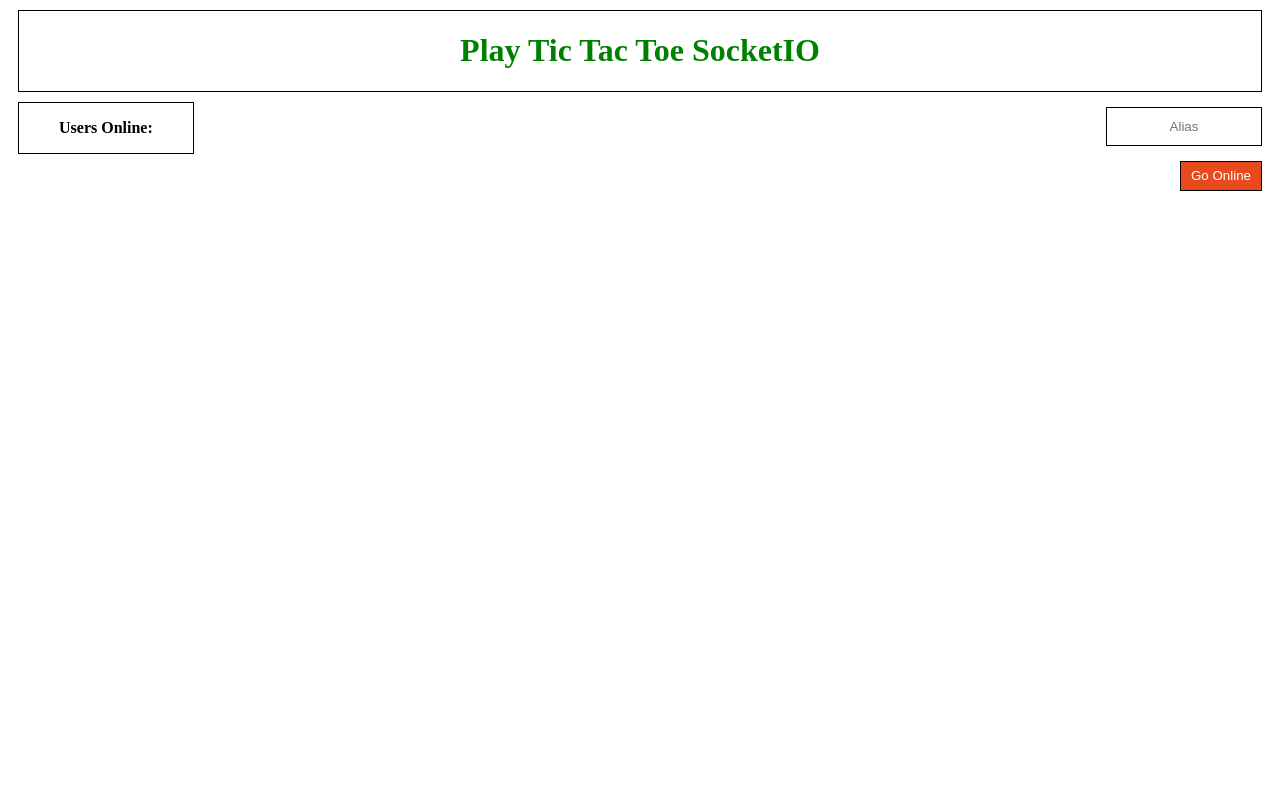
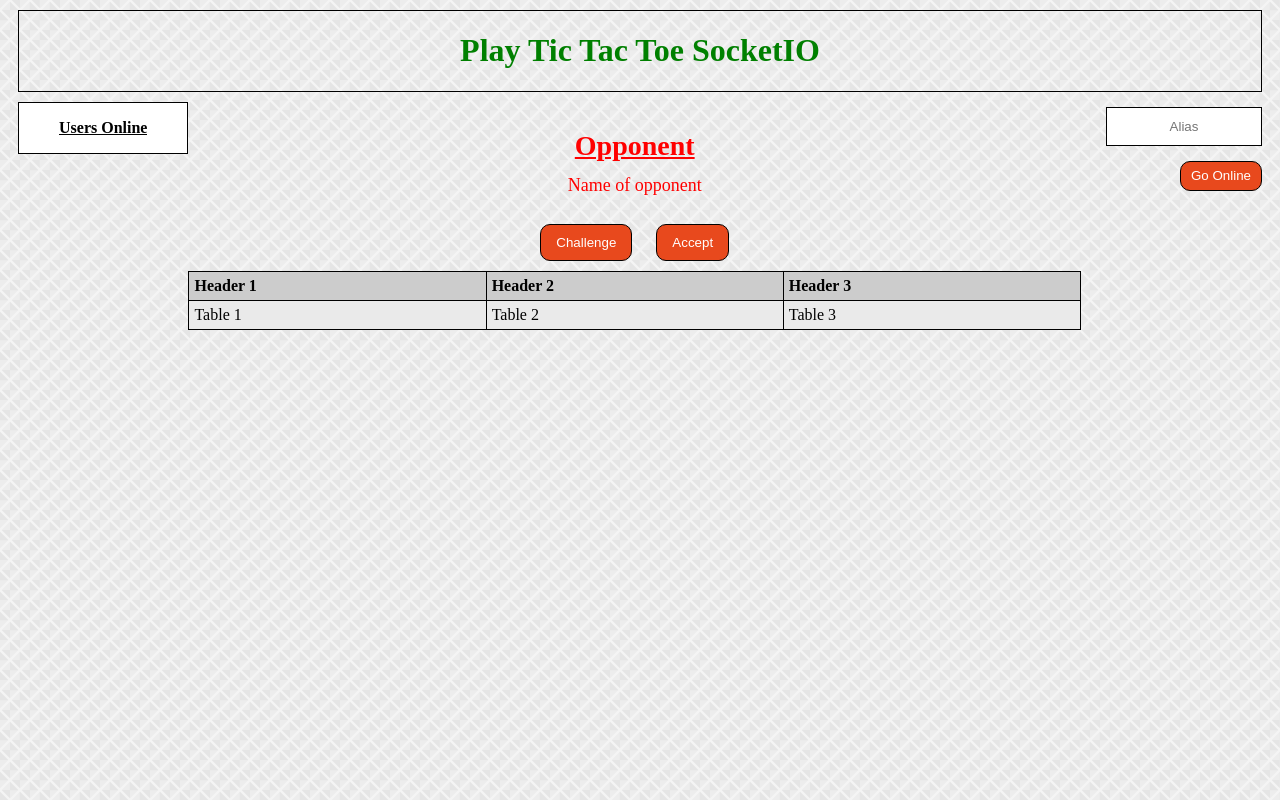
Before and after one commit to AnthonMS/TicTacToeSocketIO, a plain HTML site: page client/index.html in a window 1280 px wide. Drawn offline with nearby package versions, Linux system fonts and the light colour scheme; no server answers.

Commit message:
New Styling and added challenge request table

```diff
--- a/client/css/index_styles.css
+++ b/client/css/index_styles.css
@@ -1,3 +1,7 @@
+body {
+    background-image: url("../img/stonehaven.png");
+}
+
 #index_container {
 
 }
@@ -15,10 +19,13 @@
     margin-left: 10px;
     border: 1px solid black;
     padding-right: 40px;
+    overflow: hidden;
+    background-color: white;
 }
 
 #userlist {
     list-style: none;
+    overflow: hidden;
 }
 
 #userlist li {
@@ -38,6 +45,7 @@
     text-align: center;
     float: right;
     margin-right: 10px;
+    overflow: hidden;
 }
 
 #name_input {
@@ -58,9 +66,10 @@
     padding-right: 10px;
     color: #ffffff;
     float: right;
+    border-radius: 10px;
 }
 #login_btn:hover {
-    background: grey;
+    background: blue;
     cursor: pointer;
 }
 
@@ -74,3 +83,61 @@
     color: #ffffff;
     float: right;
 }
+
+#middlesection {
+    text-align: center;
+    overflow: hidden;
+}
+#middlesection h3 {
+    color: red;
+    font-size: 28px;
+}
+#middlesection p {
+    color: red;
+    margin-top: -15px;
+    font-size: 18px;
+    text-align: center;
+}
+
+#middlesection button {
+    background: #e8491d;
+    border: 1px solid black;
+    padding-left: 15px;
+    padding-right: 15px;
+    padding-top: 10px;
+    padding-bottom: 10px;
+    color: #ffffff;
+    margin: 10px;
+    border-radius: 10px;
+}
+
+#middlesection button:hover {
+    background: blue;
+    cursor: pointer;
+}
+
+#requestlist_container {
+
+}
+
+#requestlist {
+    width: 100%;
+}
+
+#requestlist, th, td {
+    border: 1px solid black;
+    border-collapse: collapse;
+}
+
+#requestlist th {
+    background-color: #cccccc;
+    padding: 5px;
+    text-align: left;
+
+}
+
+#requestlist td {
+    background-color: #eaeaea;
+    padding: 5px;
+    text-align: left;
+}
--- a/client/index.html
+++ b/client/index.html
@@ -8,7 +8,7 @@
     <link href="css/index_styles.css" rel="stylesheet"/>
     <script src="js/client_script.js"></script>
 </head>
-<body>
+<body id="index_body">
 
 <div id="index_container">
     <div id="index_title">
@@ -16,7 +16,7 @@
     </div>
     <div id="userlist_container">
         <ul id="userlist">
-            <b>Users Online:</b>
+            <b><u>Users Online</u></b>
         </ul>
     </div>
 
@@ -25,6 +25,29 @@
         <button id="login_btn">Go Online</button>
     </div>
 
+    <div id="middlesection">
+        <h3><u>Opponent</u></h3>
+        <p>Name of opponent</p>
+        <button id="challenge_btn">Challenge</button>
+        <button id="accept_btn">Accept</button>
+
+        <div id="requestlist_container">
+            <table id="requestlist">
+                <tr>
+                    <th>Header 1</th>
+                    <th>Header 2</th>
+                    <th>Header 3</th>
+                </tr>
+                <tr>
+                    <td>Table 1</td>
+                    <td>Table 2</td>
+                    <td>Table 3</td>
+                </tr>
+            </table>
+        </div>
+
+    </div>
+
 </div>
 
 </body>
--- a/client/js/client_script.js
+++ b/client/js/client_script.js
@@ -18,6 +18,10 @@
 {
     const $container = $("#index_container");
     const that = this;
+
+    $container.on('click', '#userlist b', function () {
+        $('#userlist li').attr('class', '');
+    });
 
     $container.on('click', '#login_btn', function () {
         // Get name input field
@@ -41,10 +45,12 @@
 
     $container.on('click', '#userlist li', function ()
     {
-        $('#userlist li').attr('class', '');
-        $(this).attr('class', 'marked_listitem');
-        markedUser = $(this).data('name');
-        console.log(markedUser);
+        if ($(this).data('name') != username)
+        {
+            $('#userlist li').attr('class', '');
+            $(this).attr('class', 'marked_listitem');
+            markedUser = $(this).data('name');
+        }
     });
 }
 
```
Also changed, not shown: client/img/stonehaven.png (added).
